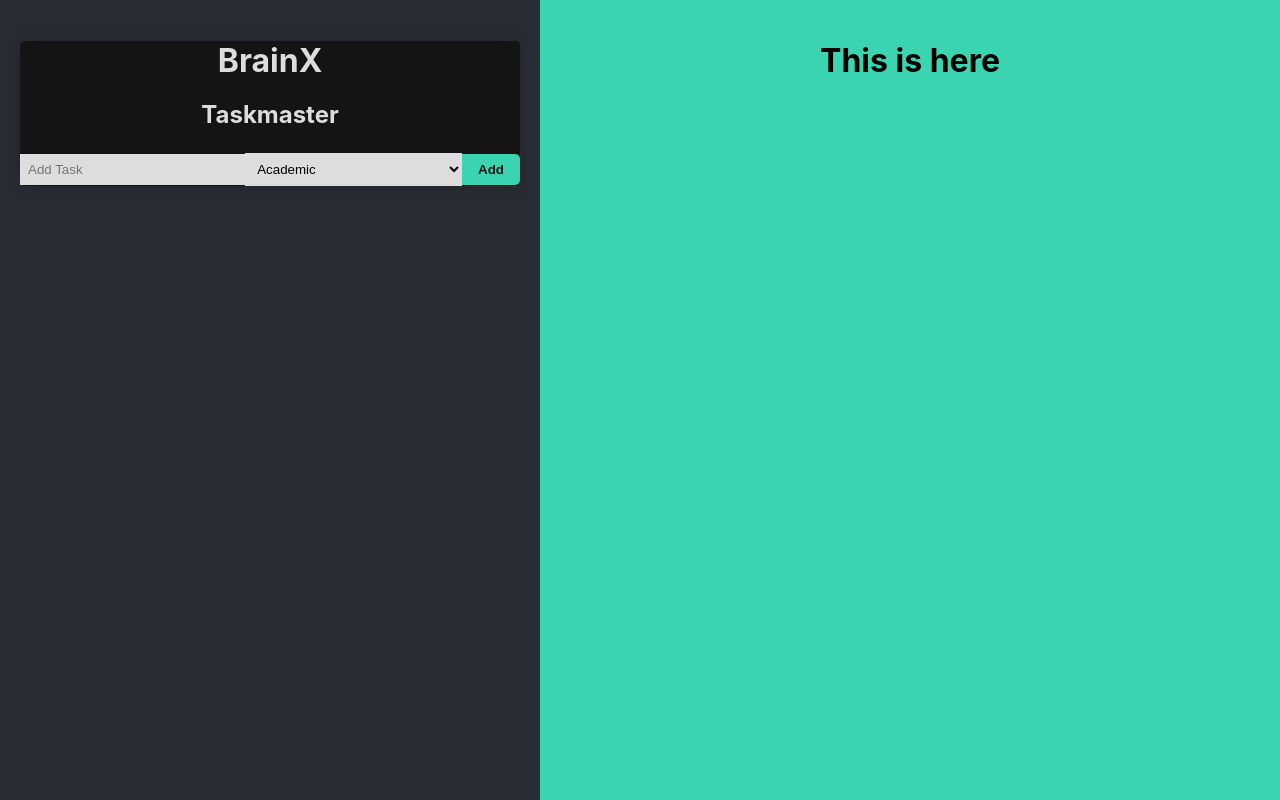
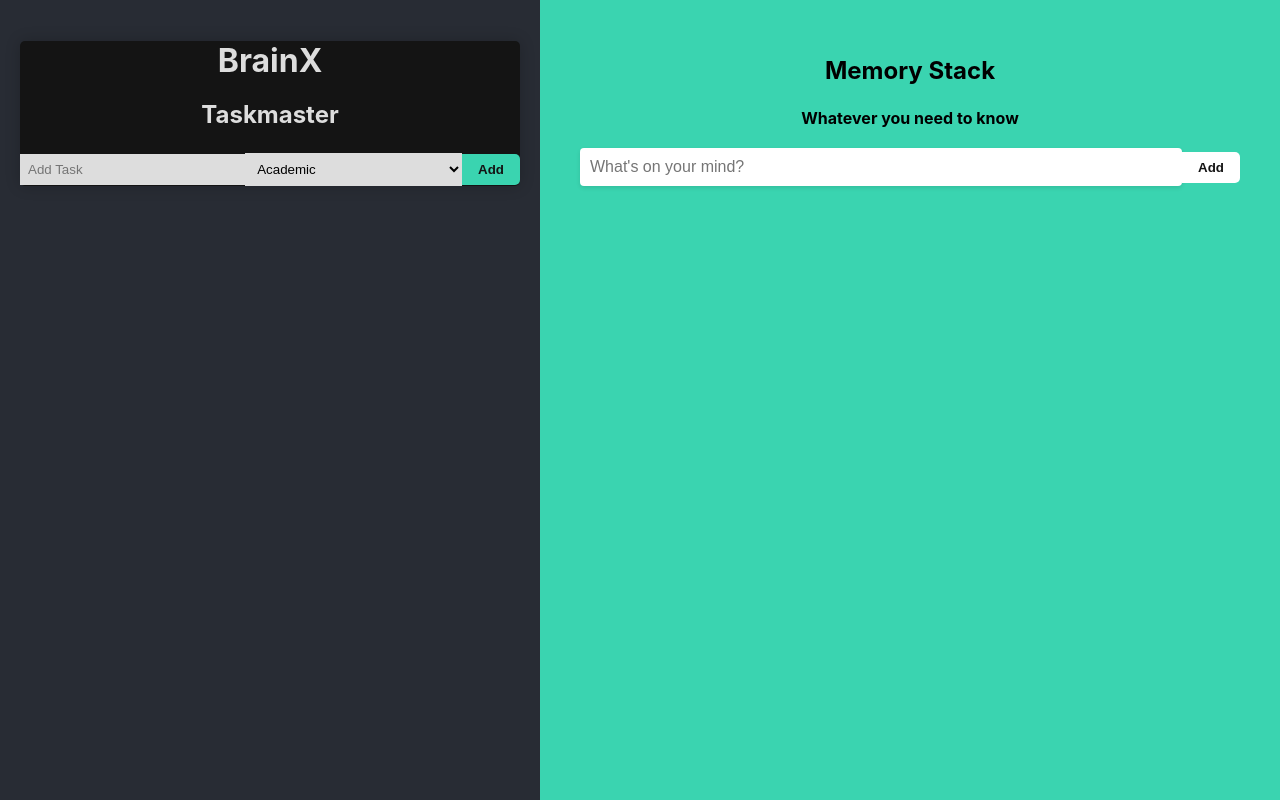
Before and after one commit to prateekmedia/brainx, a React (Create React App) app in the folder brainx/: page / in a window 1280 px wide. Built offline with nearby package versions, Linux system fonts and the light colour scheme.

Commit message:
Grid struct built

```diff
--- a/brainx/src/components/MemoryStack.jsx
+++ b/brainx/src/components/MemoryStack.jsx
@@ -1,8 +1,147 @@
-import React from "react";
+// import React from "react";
+// import styled from "styled-components";
 
-export default function(){
+// const MemoryStackStyle = styled.div`
+//   display: flex;
+//   flex-direction: column;
+//   align-items: center;
+//   justify-content: center;
+//   padding: 20px;
 
-    return(
-        <h1>This is here</h1>
-    )
+//   h1 {
+//     font-size: 24px;
+//     margin-bottom: 10px;
+//   }
+
+//   h2 {
+//     font-size: 16px;
+//     margin-bottom: 20px;
+//   }
+
+//   form, input {
+//     width: 90%;
+//     padding: 10px;
+//     margin-right: 1rem;
+//     font-size: 16px;
+//     border: none;
+//     border-radius: 4px;
+//     box-shadow: 0 2px 4px rgba(0, 0, 0, 0.1);
+//     outline: none;
+//   }
+//   button{
+//     border: none;
+//     padding: 0.5rem 1rem;
+//     border-radius: 0px 5px 5px 0px;
+//     background: #FFF;
+//     color: #141414;
+//     font-weight: 600;
+//     cursor: pointer;
+// }
+// `;
+
+// export default function MemoryStack() {
+//   return (
+//     <MemoryStackStyle>
+//       <h1>Memory Stack</h1>
+//       <h2>Whatever you need to know</h2>
+//     <form action="">
+//       <input placeholder="What's on your mind?" />
+//       <button type="submit">Add</button>
+//     </form>
+//     </MemoryStackStyle>
+//   );
+// }
+
+import React, { useState } from "react";
+import styled from "styled-components";
+
+const MemoryStackStyle = styled.div`
+  display: flex;
+  flex-direction: column;
+  align-items: center;
+  padding: 20px;
+
+  h1 {
+    font-size: 24px;
+    margin-bottom: 10px;
+  }
+
+  h2 {
+    font-size: 16px;
+    margin-bottom: 20px;
+  }
+
+  form {
+    width: 100%;
+    display: flex;
+    align-items: center;
+    margin-bottom: 20px;
+  }
+
+  input {
+    width: 90%;
+    padding: 10px;
+    font-size: 16px;
+    border: none;
+    border-radius: 4px;
+    box-shadow: 0 2px 4px rgba(0, 0, 0, 0.1);
+    outline: none;
+  }
+
+  .grid {
+    display: flex;
+    flex-wrap: wrap;
+    justify-content: flex-start;
+    gap: 20px;
+  }
+
+  .block {
+    background-color: #f2f2f2;
+    padding: 10px;
+    border-radius: 4px;
+  }
+    button{
+    border: none;
+    padding: 0.5rem 1rem;
+    border-radius: 0px 5px 5px 0px;
+    background: #FFF;
+    color: #141414;
+    font-weight: 600;
+    cursor: pointer;
 }
+`;
+
+export default function MemoryStack() {
+  const [blocks, setBlocks] = useState([]);
+
+  const handleSubmit = (event) => {
+    event.preventDefault();
+    const input = event.target.elements.blockInput.value;
+    if (input) {
+      const newBlock = {
+        id: new Date().getTime(),
+        content: input,
+      };
+      setBlocks([...blocks, newBlock]);
+      event.target.reset();
+    }
+  };
+
+  return (
+    <MemoryStackStyle>
+      <h1>Memory Stack</h1>
+      <h2>Whatever you need to know</h2>
+      <form onSubmit={handleSubmit}>
+        <input name="blockInput" placeholder="What's on your mind?" />
+        <button type="submit">Add</button>
+      </form>
+      <div className="grid">
+        {blocks.map((block) => (
+          <div className="block" key={block.id}>
+            {block.content}
+          </div>
+        ))}
+      </div>
+    </MemoryStackStyle>
+  );
+}
```
